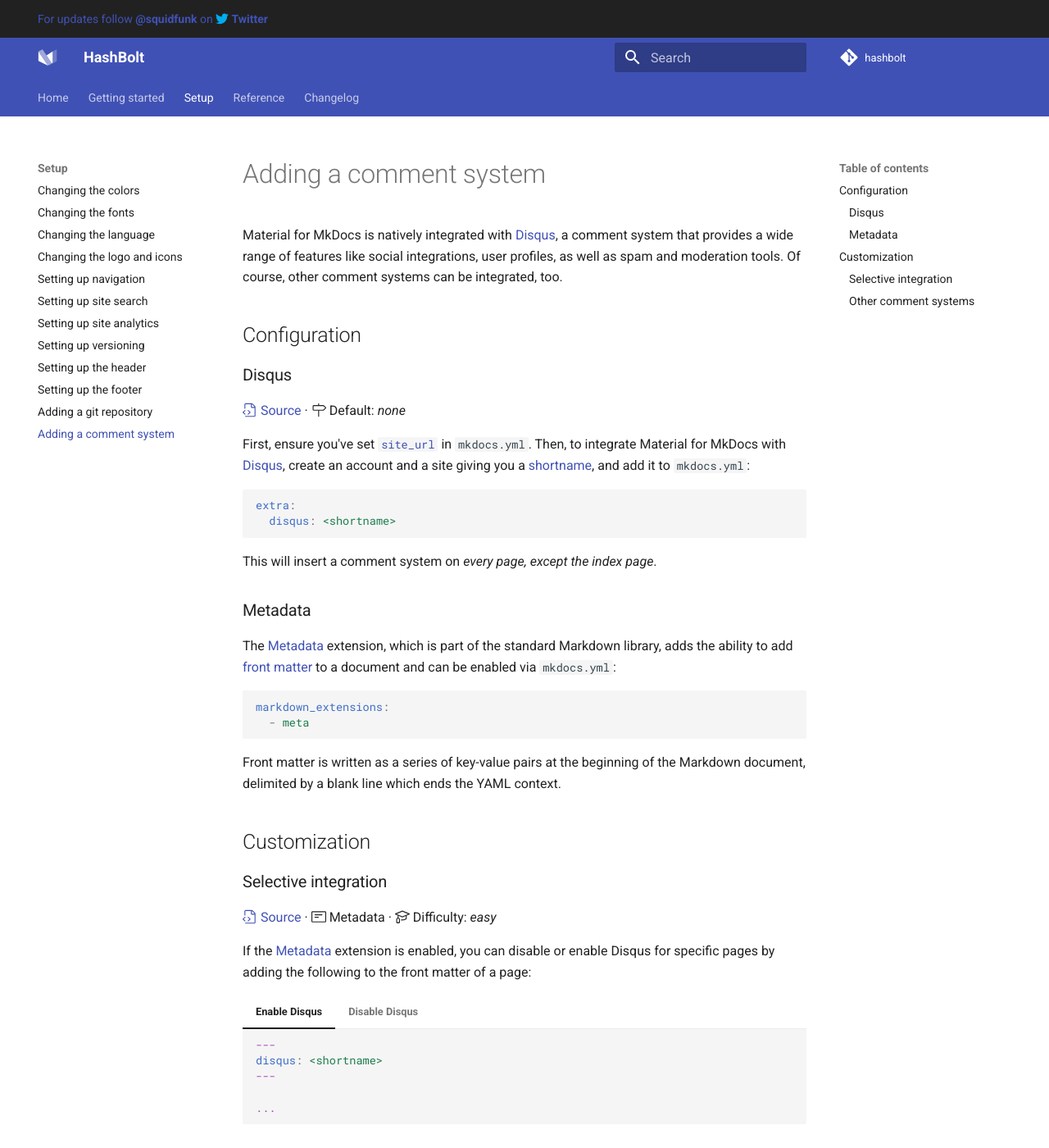
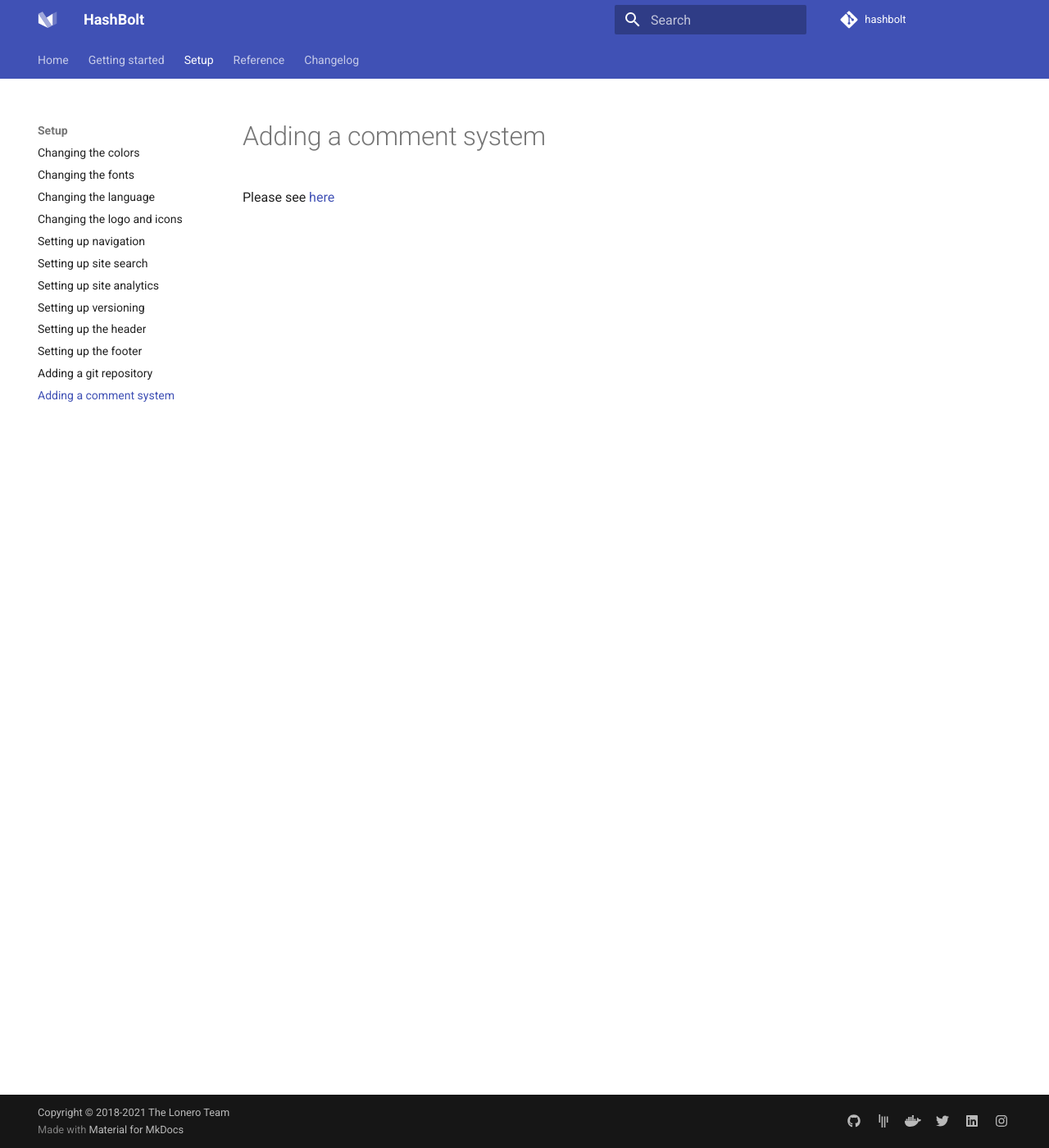
Before and after one commit to Lonero-Team/hashbolt, an MkDocs documentation site: the page built from docs/setup/adding-a-comment-system.md, in a window 1280 px wide and 1400 px high. Shown: the whole window at 82% size. Built offline with MkDocs 1.6.1 and Material for MkDocs 9.7.7, drawn with Linux system fonts in a browser that asks for light colours; comment, search, counter and statistics services are not loaded; some of the changed text lies outside the part shown.

Commit message:
Update adding-a-comment-system.md

````diff
--- a/docs/setup/adding-a-comment-system.md
+++ b/docs/setup/adding-a-comment-system.md
@@ -1,102 +1 @@
----
-template: overrides/main.html
----
-
-# Adding a comment system
-
-Material for MkDocs is natively integrated with [Disqus][1], a comment system
-that provides a wide range of features like social integrations, user profiles,
-as well as spam and moderation tools. Of course, other comment systems can be
-integrated, too.
-
-  [1]: https://disqus.com/
-
-## Configuration
-
-### Disqus
-
-[:octicons-file-code-24: Source][2] ·
-:octicons-milestone-24: Default: _none_
-
-First, ensure you've set [`site_url`][3] in `mkdocs.yml`. Then, to integrate
-Material for MkDocs with [Disqus][1], create an account and a site giving you a
-[shortname][4], and add it to `mkdocs.yml`:
-
-``` yaml
-extra:
-  disqus: <shortname>
-```
-
-This will insert a comment system on _every page, except the index page_.
-
-  [2]: https://github.com/squidfunk/mkdocs-material/blob/master/src/partials/integrations/disqus.html
-  [3]: https://www.mkdocs.org/user-guide/configuration/#site_url
-  [4]: https://help.disqus.com/en/articles/1717111-what-s-a-shortname
-
-### Metadata
-
-The [Metadata][5] extension, which is part of the standard Markdown library,
-adds the ability to add [front matter][6] to a document and can be enabled via
-`mkdocs.yml`:
-
-``` yaml
-markdown_extensions:
-  - meta
-```
-
-Front matter is written as a series of key-value pairs at the beginning of the
-Markdown document, delimited by a blank line which ends the YAML context.
-
-  [5]: https://github.com/squidfunk/mkdocs-material/blob/master/src/base.html
-  [6]: https://jekyllrb.com/docs/front-matter/
-
-## Customization
-
-### Selective integration
-
-[:octicons-file-code-24: Source][2] ·
-:octicons-note-24: Metadata ·
-:octicons-mortar-board-24: Difficulty: _easy_
-
-If the [Metadata][7] extension is enabled, you can disable or enable Disqus for
-specific pages by adding the following to the front matter of a page:
-
-=== "Enable Disqus"
-
-    ``` yaml
-    ---
-    disqus: <shortname>
-    ---
-
-    ...
-    ```
-
-=== "Disable Disqus"
-
-    ``` yaml
-    ---
-    disqus: ""
-    ---
-
-    ...
-    ```
-
-  [7]: #metadata
-
-### Other comment systems
-
-[:octicons-file-code-24: Source][8] ·
-:octicons-mortar-board-24: Difficulty: _easy_
-
-In order to integrate another JavaScript-based comment system provider, you can
-[extend the theme][9] and [override the `disqus` block][10]:
-
-``` html
-{% block disqus %}
-  <!-- Add custom comment system integration here -->
-{% endblock %}
-```
-
-  [8]: https://github.com/squidfunk/mkdocs-material/blob/master/src/base.html
-  [9]: ../customization.md#extending-the-theme
-  [10]: ../customization.md#overriding-blocks
+Please see [here](https://squidfunk.github.io/mkdocs-material/setup/adding-a-comment-system/)
````
